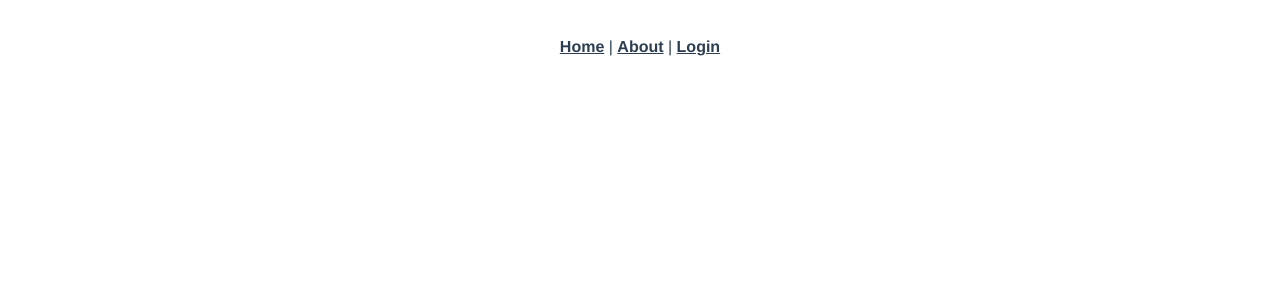
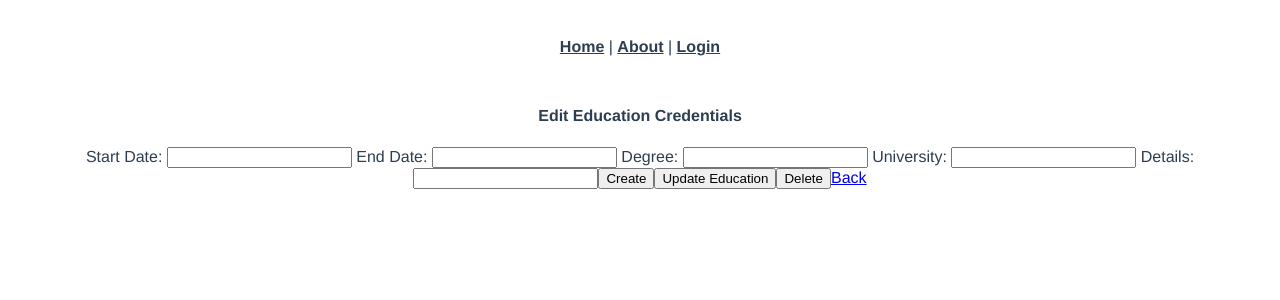
Before and after one commit to mikebrowne12/student_portal, a Vue app: page /education in a window 1280 px wide. Shown: the top 300 px of the page. Built offline with nearby package versions, Linux system fonts and the light colour scheme; no server answers.

Commit message:
Add Create and Delete Option to Education

```diff
--- a/src/router.js
+++ b/src/router.js
@@ -2,6 +2,7 @@ import Vue from "vue";
 import Router from "vue-router";
 import Home from "./views/Home.vue";
 import Login from "./views/Login.vue";
+import Education from "./views/Education.vue";
 
 Vue.use(Router);
 
@@ -26,6 +27,11 @@ export default new Router({
       path: "/login",
       name: "login",
       component: Login
+    },
+    {
+      path: "/education",
+      name: "education",
+      component: Education
     }
   ]
 });
--- a/src/views/Education.vue
+++ b/src/views/Education.vue
@@ -3,17 +3,18 @@
     <div>
       <h4>Edit Education Credentials</h4>
       Start Date:
-      <input type="text" v-model="student.education.start_date" />
+      <input type="text" v-model="education.start_date" />
       End Date:
-      <input type="text" v-model="student.education.end_date" />
+      <input type="text" v-model="education.end_date" />
       Degree:
-      <input type="text" v-model="student.education.degree" />
+      <input type="text" v-model="education.degree" />
       University:
-      <input type="text" v-model="student.education.university_name" />
+      <input type="text" v-model="education.university_name" />
       Details:
-      <input type="text" v-model="student.education.details" />
-      Image url:
+      <input type="text" v-model="education.details" />
+      <button v-on:click="createEducation(education)">Create</button>
       <button v-on:click="updateEducation(education)">Update Education</button>
+      <button v-on:click="destroyEducation(education)">Delete</button>
       <router-link to="/">Back</router-link>
     </div>
   </div>
@@ -25,15 +26,39 @@ import axios from "axios";
 export default {
   data: function() {
     return {
-      education: {}
+      education: {},
+      newEducationStartDate: "",
+      newEducationEndDate: "",
+      newEducationDegree: "",
+      newEducationUniversityName: "",
+      newEducationDetails: "",
+      start_date: "August 6, 2013",
+      end_date: "May 5, 2017",
+      degree: "Chemistry",
+      university_name: "University of Actualize",
+      details: "Graduated Summa Cum Laude"
+
     };
   },
   created: function() {
     axios.get("/api/education").then(response => {
-      this.recipe = response.data;
+      this.education = response.data;
     });
   },
   methods: {
+    createEducation: function() {
+      console.log("Creating Education");
+      var params = {
+        start_date: this.newEducationStartDate,
+        end_date: this.newEducationEndDate,
+        degree: this.newEducationDegree,
+        university_name: this.newEducationUniversityName,
+        details: this.newEducationDetails
+      };
+      axios.post("/api/education", params).then(response => {
+        console.log("Success", response.data);
+      });
+    },
     updateEducation: function(education) {
       var params = {
         start_date: education.start_date,
@@ -47,6 +72,12 @@ export default {
         education = response.data;
         this.$router.push("/");
       });
+    },
+    destroyEducation: function(education) {
+      axios.delete("/api/education").then(response => {
+        console.log("Successfully destroyed education", response.data);
+        this.$router.push("/");
+      });
     }
   }
 };
```
